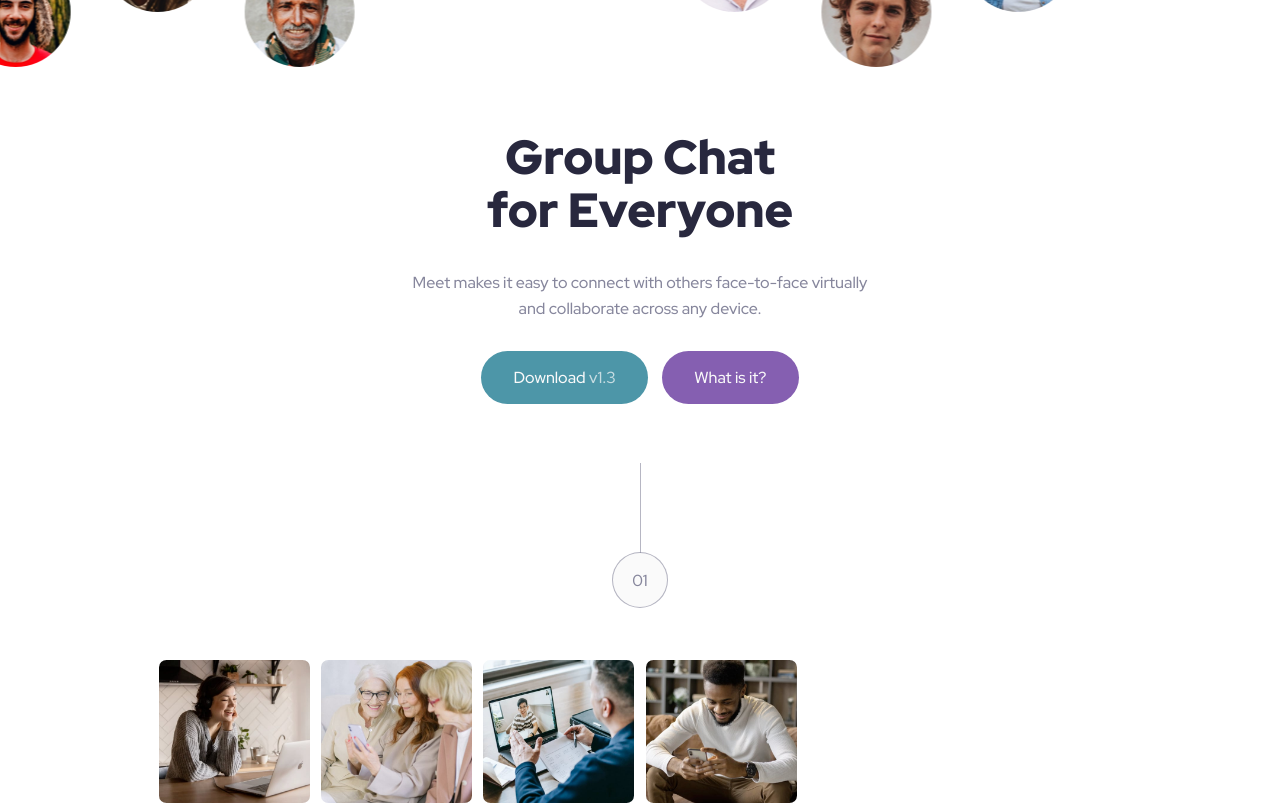
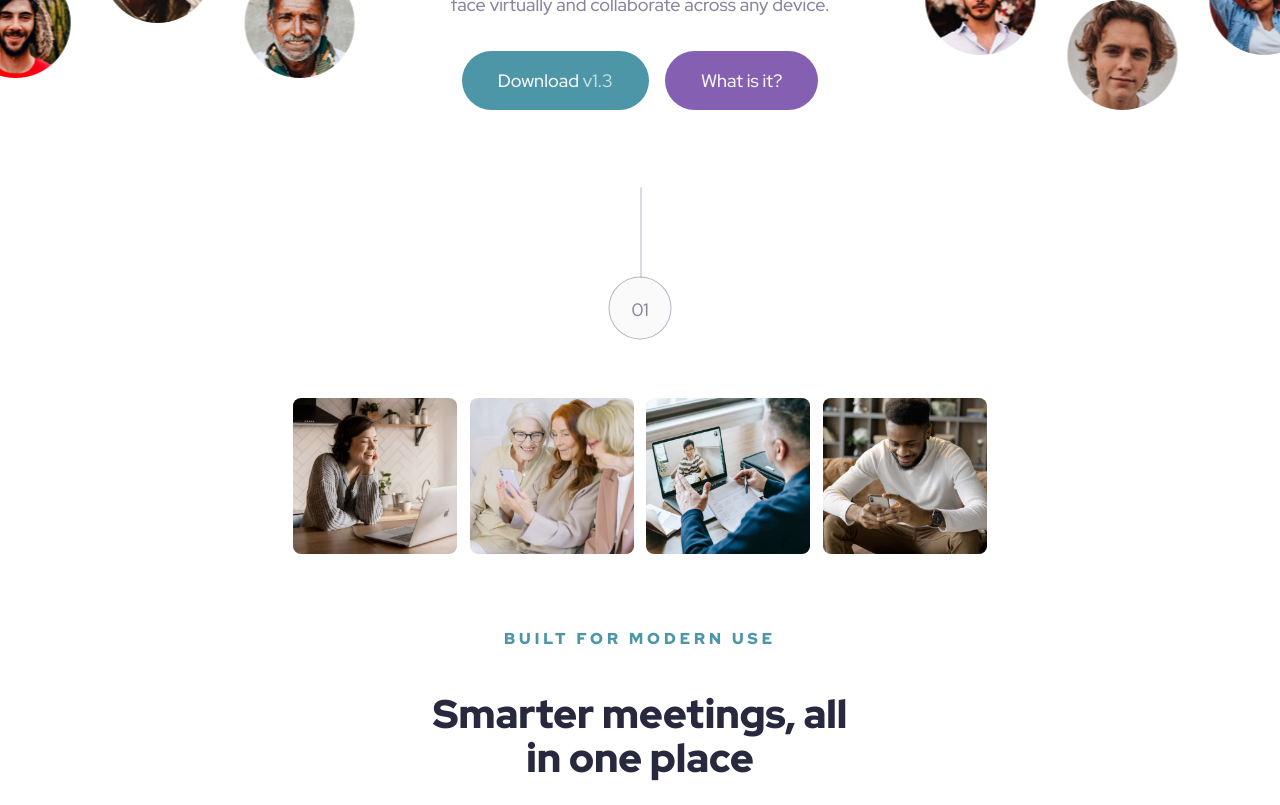
Before and after one commit to bluepersia/meet-landing-page, a plain HTML site: page index.html in a window 1280 px wide. Shown: the part 360-1165 px from the top of the page. Drawn offline with Linux system fonts and the light colour scheme.

Commit message:
Typography & Hero

```diff
--- a/css/style.css
+++ b/css/style.css
@@ -73,6 +73,26 @@ body {
 }
 
 
+@media (min-width: 768px)
+{
+   html {
+       font-size: 112.5%;
+   }
+
+
+   .overline {
+       font-size: 0.88rem;
+   }
+
+   .heading-1 {
+       font-size: 3.55rem;
+   }
+
+   .heading-2 {
+       font-size: 2.22rem;
+   }
+}
+
 
 
 
@@ -106,15 +126,18 @@ body {
     grid-column: 1 / 2;
     grid-row: 1 / 2;
     transform: translateX(-10%);
+    justify-self: start;
 }
 
 .hero__col-2 {
     grid-column: 1 / -1;
+    justify-self: center;
 }
 .hero__col-3 {
     grid-column: 2 / -1;
     grid-row: 1 / 2;
     transform: translateX(10%);
+    justify-self: end;
 }
 
 .hero__title {
@@ -167,25 +190,34 @@ body {
 }
 
 
-.step-container {
-    margin-top: 9em;
-    position: relative;
-    padding: 5em 0 0;
+@media (min-width: 1024px)
+{
+    .hero {
+        grid-template-columns: 31.25% 37.5% 31.25%;
+    }
+
+    .hero__col-1 {
+        grid-column: 1 / 2;
+        align-self: start;
+    }
+    .hero__col-3 {
+        grid-column: -2 / -1;
+        align-self: end;
+    }
+
+    .hero__col-2{
+        grid-column: 2 / -2;
+        grid-row: 1 / 2;
+    }
+
+    .hero__title {
+        max-width: 445px;
+    }
+
+    .hero__description {
+        max-width: 540px;
+    }
 }
-
-
-@media (min-width: 768px)
-{
-    .step-container {margin-top: 11em; }
-}
-
-
-.container {
-    width: 87.2%;
-    margin-left: auto;
-    margin-right: auto;
-}
-
 
 
 
@@ -194,7 +226,7 @@ body {
 
 .step-1__images {
     display: grid;
-    grid-template-columns: repeat(auto-fill, minmax(auto, 151px));
+    grid-template-columns: repeat(auto-fit, minmax(auto, 151px));
     gap: 1.5em;
     justify-content: center;
     margin-bottom: 4em;
@@ -219,6 +251,7 @@ body {
 {
     .step-1__images {
         gap: 0.7em;
+        grid-template-columns: repeat(auto-fit, minmax(auto, 164px));
     }
 
 
@@ -291,6 +324,38 @@ body {
 }
 
 
+
+
+
+
+
+.step-container {
+    margin-top: 9em;
+    position: relative;
+    padding-top: 5em;
+}
+
+
+@media (min-width: 768px)
+{
+    .step-container {margin-top: 11em; }
+}
+
+
+.container {
+    width: 87.2%;
+    margin-left: auto;
+    margin-right: auto;
+}
+
+@media (min-width: 768px)
+{
+    .container {
+        width: 90%;
+    }
+}
+
+
 .step {
     border-radius: 50%;
     border: var(--c-4b) solid 1px;
@@ -319,7 +384,7 @@ body {
 }
 
 
-/*BTNS*/
+
 
 .btn {
     border-radius: 3em;
```
